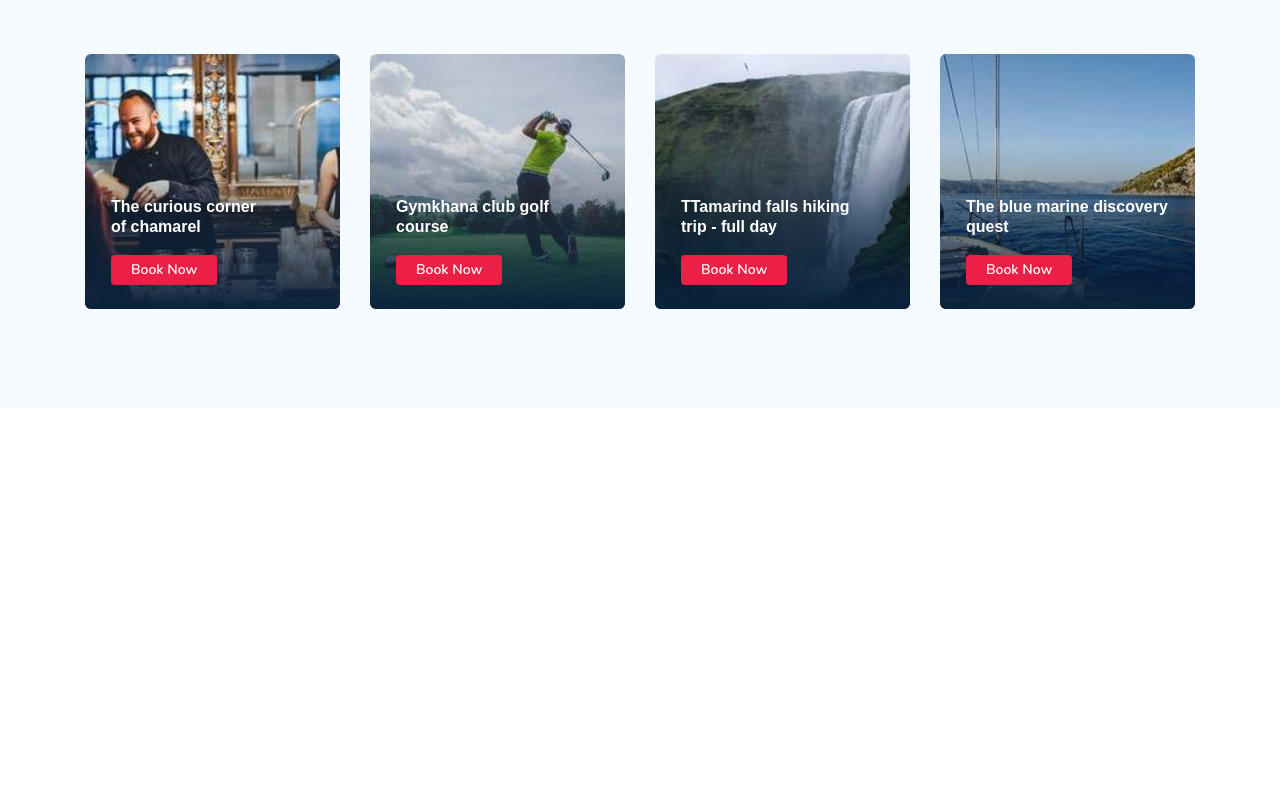
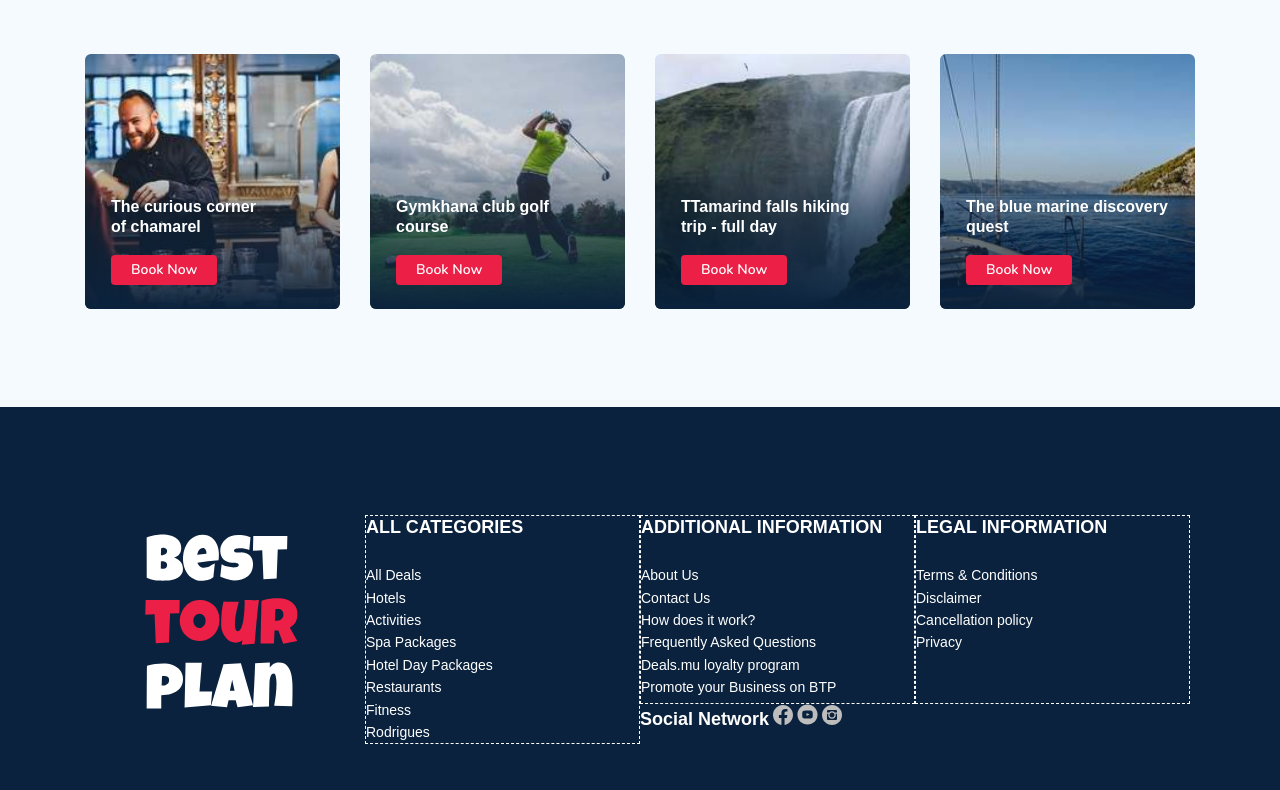
Before and after one commit to TasarGithub/tour-plan, a website: page index.html in a window 1280 px wide. Shown: the part 3066-3856 px from the top of the page. Before the commit the page ends 3473 px from the top, so only its background shows below. Drawn offline with nearby package versions, Linux system fonts and the light colour scheme; a web font is replaced by a local one.

Commit message:
create: footer info html and grid

```diff
--- a/index.html
+++ b/index.html
@@ -632,7 +632,59 @@
 <!-- /.activites -->
 
 
-
+<footer class="footer">
+	<div class="container footer__container">
+		<div class="info footer__info">
+				<a href="" class="footer__logo"><img src="img/vertical-logo.svg" alt="Logo: Best Tour plan" class="footer-logo__img"></a>
+			<div class="list-wrap info__list-wrap">
+				<h3 class="list-title info__list-title">ALL CATEGORIES</h3>
+				<ul class="list">
+					<li><a href="" class="list__link">All Deals</a></li>
+					<li><a href="" class="list__link">Hotels</a></li>
+					<li><a href="" class="list__link">Activities</a></li>
+					<li><a href="" class="list__link">Spa Packages</a></li>
+					<li><a href="" class="list__link">Hotel Day Packages</a></li>
+					<li><a href="" class="list__link">Restaurants</a></li>
+					<li><a href="" class="list__link">Fitness</a></li>
+					<li><a href="" class="list__link">Rodrigues</a></li>
+				</ul>
+			</div>
+			<!-- /.list-wrap info__list-wrap -->
+			<div class="list-wrap info__list-wrap">
+				<h3 class="list-title info__list-title">ADDITIONAL INFORMATION</h3>
+				<ul class="list">
+					<li><a href="" class="list__link">About Us</a></li>
+					<li><a href="" class="list__link">Contact Us</a></li>
+					<li><a href="" class="list__link">How does it work?</a></li>
+					<li><a href="" class="list__link">Frequently Asked Questions</a></li>
+					<li><a href="" class="list__link">Deals.mu loyalty program</a></li>
+					<li><a href="" class="list__link">Promote your Business on BTP</a></li>
+				</ul>
+			</div>
+			<!-- /.list-wrap info__list-wrap -->
+			<div class="list-wrap info__list-wrap">
+				<h3 class="list-title info__list-title">LEGAL INFORMATION</h3>
+				<ul class="list">
+					<li><a href="" class="list__link">Terms & Conditions</a></li>
+					<li><a href="" class="list__link">Disclaimer</a></li>
+					<li><a href="" class="list__link">Cancellation policy</a></li>
+					<li><a href="" class="list__link">Privacy</a></li>
+				</ul>
+			</div>
+			<!-- /.list-wrap info__list-wrap -->
+			<div class="socialnet info__socialnet">
+				<span class="socialnet__text">Social Network</span>
+				<a href="" class="socialnet__fb"><img src="/img/fb.svg" alt="FaceBook"></a>
+				<a href="" class="socialnet__youtube"><img src="/img/youtube.svg" alt="Youtube"></a>
+				<a href="" class="socialnet__inst"><img src="/img/inst.svg" alt="Instagram"></a>
+			</div>
+			<!-- /.info__socilalnet -->
+		</div>
+		<!-- /.info footer__info -->
+	</div>
+	<!-- /.container footer__container -->
+</footer>
+<!-- /.footer -->
 
 <script src="//code.jquery.com/jquery-3.4.1.min.js"></script>
 <!--СТАРАЯ версия  <script src="https://unpkg.com/swiper/swiper-bundle.js"></script> -->
```
Also changed, not shown: dist/index.html.
